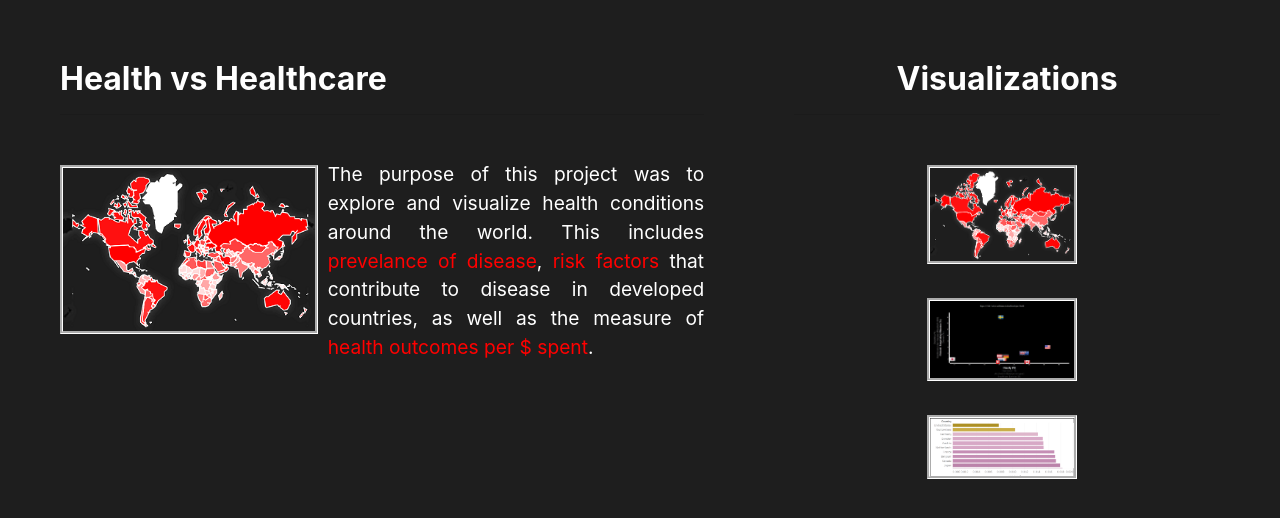
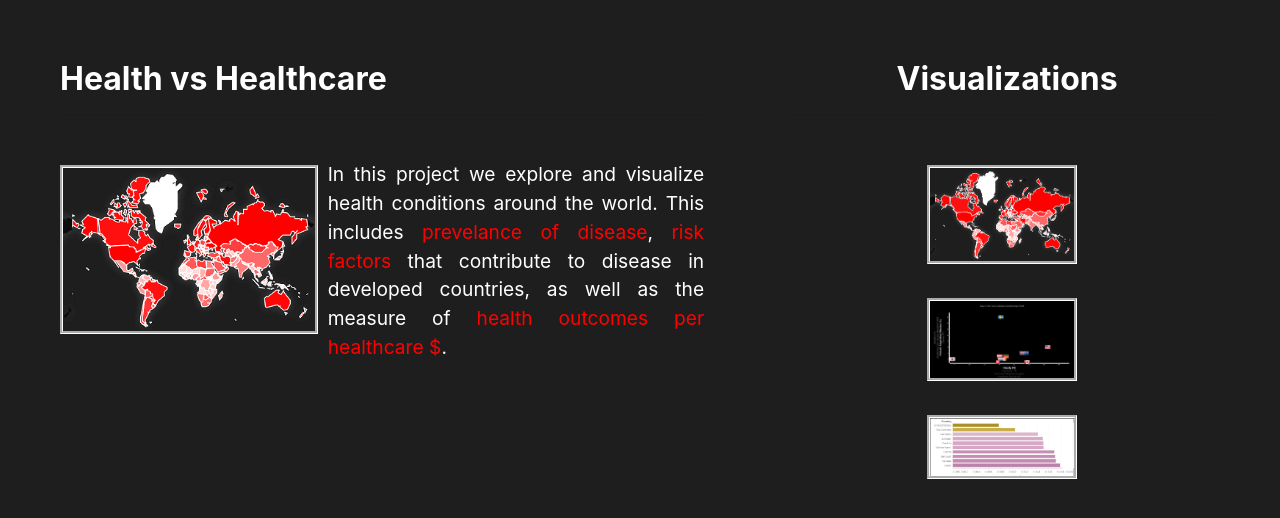
Before and after one commit to jasminajovanovic/somethingdark, a Flask app: page / in a window 1280 px wide. Shown: the top 518 px of the page. Run offline with Flask 2, Linux system fonts and the light colour scheme; parts of the project's set-up code (start-up, migrations or seed data) failed here and were passed over; some libraries are stand-ins or nearby versions.

Commit message:
changing some wording

```diff
--- a/templates/index.html
+++ b/templates/index.html
@@ -23,9 +23,9 @@
         <hr>
         <br>
         <a href="{{ url_for('diseases') }}"><img class="myimage" src="{{ url_for('static', filename='images/disease_map.PNG') }}" alt=" Disease Map" style="float:left;width:40%;height:30%;"></a>
-        <p style:"margin-left: 2">The purpose of this project was to explore and visualize health conditions around the world. This includes
+        <p style:"margin-left: 2">In this project we explore and visualize health conditions around the world. This includes
           <a href="{{ url_for('diseases') }}">prevelance of disease</a>, <a href="{{ url_for('riskfactors') }}">risk factors</a> that contribute to disease
-          in developed countries, as well as the measure of <a href="{{ url_for('spending') }}">health outcomes per $ spent</a>.
+          in developed countries, as well as the measure of <a href="{{ url_for('spending') }}">health outcomes per healthcare $</a>.
         </p>
         <p>
 
```
